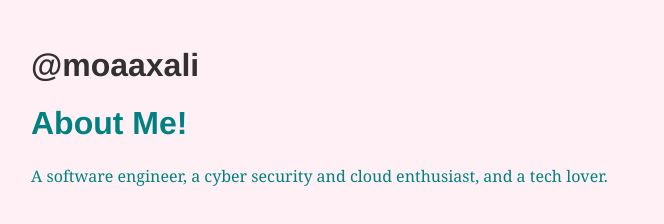
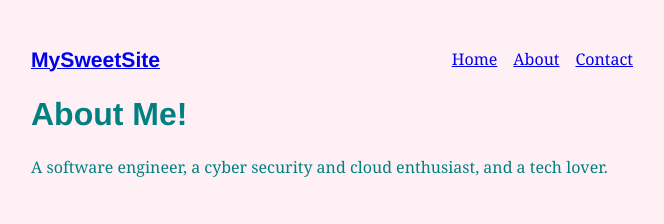
Before and after one commit to moaaxali/gatsby-portfolio, a Gatsby site: page /about in a window 1280 px wide. Shown: the whole page, without its empty margins (300-964 px from the left). Built offline with nearby package versions, Linux system fonts and the light colour scheme; Gatsby itself is replaced by a stand-in of ours.

Commit message:
Add navigation links between pages

```diff
--- a/src/components/layout.js
+++ b/src/components/layout.js
@@ -1,9 +1,24 @@
 import React from "react"
+import { Link } from "gatsby"
+const ListLink = props => (
+  <li style={{ display: `inline-block`, marginRight: `1rem` }}>
+    <Link to={props.to}>{props.children}</Link>
+  </li>
+)
 
 export default function Layout({ children }) {
   return (
     <div style={{ margin: `3rem auto`, maxWidth: 650, padding: `0 1rem` }}>
-      <h1>@moaaxali</h1>
+      <header style={{ marginBottom: `1.5rem` }}>
+        <Link to="/" style={{ textShadow: `none`, backgroundImage: `none` }}>
+          <h3 style={{ display: `inline` }}>MySweetSite</h3>
+        </Link>
+        <ul style={{ listStyle: `none`, float: `right` }}>
+          <ListLink to="/">Home</ListLink>
+          <ListLink to="/about/">About</ListLink>
+          <ListLink to="/contact/">Contact</ListLink>
+        </ul>
+      </header>
       {children}
     </div>
   )
```
